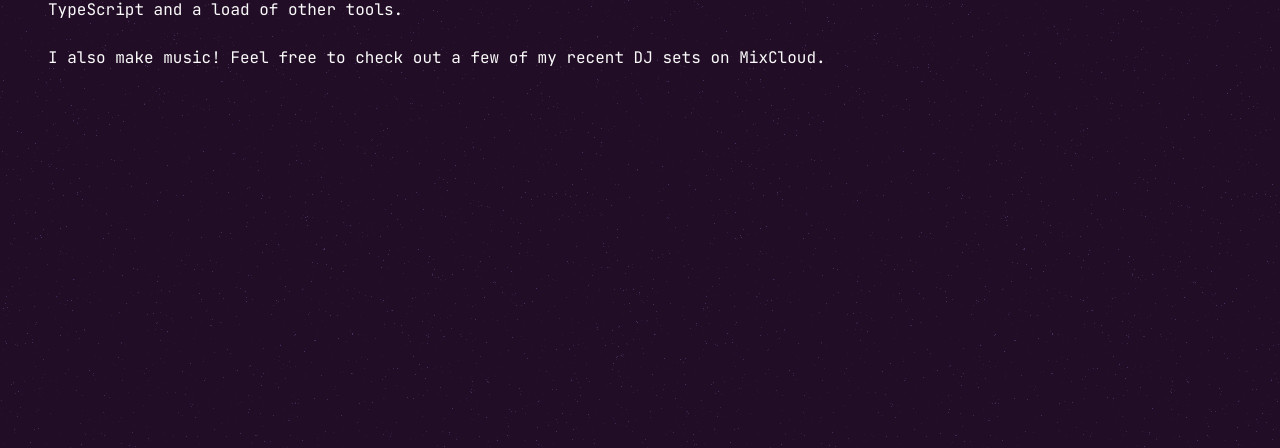
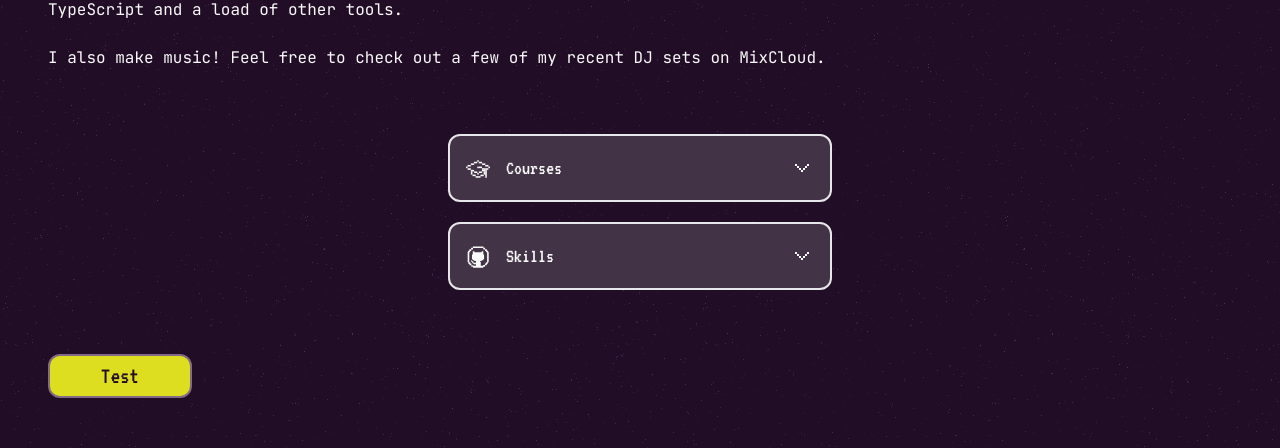
Before and after one commit to aidasbui/aidas-buivydas-resume-site, a React (Vite) app: page / in a window 1280 px wide. Shown: the part 178-626 px from the top of the page. Built offline with nearby package versions, Linux system fonts and the light colour scheme.

Commit message:
fix: adjust Button styles

```diff
--- a/src/components/Button/Button.tsx
+++ b/src/components/Button/Button.tsx
@@ -1,8 +1,8 @@
-import React from 'react';
+import React, { ReactNode } from 'react';
 import { Link } from 'react-router-dom';
 
 type TButtonProps = {
-  children: React.ReactNode;
+  children: ReactNode;
   type?: 'submit' | 'reset' | 'button' | undefined;
   to?: string;
   href?: string;
@@ -24,7 +24,7 @@ const Button = ({
   const innerLink = href?.includes('#');
 
   const buttonStyles =
-    'w-36 rounded-xl border-2 border-color-purple-700 bg-color-secondary p-2 font-vt323 text-2xl leading-none text-color-primary transition-colors duration-75 hover:border-color-purple-800 hover:bg-color-secondary/70 hover:text-color-purple-800 block';
+    'inline-block flex justify-center items-center w-36 rounded-xl border-2 border-color-purple-700 bg-color-secondary p-2 font-vt323 text-2xl leading-none text-color-primary transition-colors duration-75 hover:border-color-purple-500 block hover:brightness-[105%]';
 
   {
     if (outerLink) {
--- /dev/null
+++ b/src/components/ExpandableCardButton/ExpandableCardButton.tsx
@@ -0,0 +1,78 @@
+import { motion } from 'framer-motion';
+import React, { ReactNode, useState } from 'react';
+
+import { ReactComponent as ChevronDown_SVG } from '../../assets/icons/chevron-down.svg';
+import { ReactComponent as ChevronUp_SVG } from '../../assets/icons/chevron-up.svg';
+import { useLevitate as Levitate } from '../../hooks/useLevitate';
+
+type Props = {
+  children?: ReactNode[] | ReactNode;
+  title: string;
+  renderLeftIcon: () => JSX.Element;
+};
+
+const ExpandableCardButton = ({ title, renderLeftIcon }: Props) => {
+  const [isExpanded, setIsExpanded] = useState<boolean>(false);
+  const [isHovered, setIsHovered] = useState<boolean>(false);
+
+  const expandedButtonStyles = ' text-color-secondary';
+
+  const expandedCardStyles = '!bg-color-purple-600 border-color-secondary pb-4';
+
+  const expandCardHandler = () => {
+    setIsExpanded((prevState) => !prevState);
+  };
+
+  const levitateIconHandler = () => {
+    setIsHovered((prevState) => !prevState);
+  };
+
+  return (
+    <motion.div
+      className={`${
+        isExpanded && expandedCardStyles
+      } h-full w-full max-w-sm transform-gpu rounded-xl border-2 bg-color-purple-800 px-4 transition-colors duration-75 hover:bg-color-purple-600 active:bg-color-purple-500
+  `}
+      whileHover={{ scale: isExpanded ? 1 : 1.03 }}
+      whileTap={{
+        scale: 0.97,
+      }}
+    >
+      <motion.button
+        aria-label={isExpanded ? `Expand ${title} card` : `Collapse ${title} card`}
+        aria-controls="expandable card"
+        aria-expanded={isExpanded ? 'true' : 'false'}
+        className={`h-16 w-full items-center justify-between rounded-xl border-2 border-none text-center    ${
+          isExpanded && expandedButtonStyles
+        }`}
+        onClick={expandCardHandler}
+        onMouseOver={levitateIconHandler}
+        onMouseOut={levitateIconHandler}
+      >
+        <div className="leading-0 flex items-center justify-between">
+          <div className="flex justify-start gap-4">
+            <>{isHovered ? <Levitate>{renderLeftIcon()}</Levitate> : renderLeftIcon()}</>
+            <h3 className="p-0 text-xl">{title}</h3>
+          </div>
+          {isExpanded ? (
+            <ChevronUp_SVG className="w-6" />
+          ) : (
+            <ChevronDown_SVG className="w-6" />
+          )}
+        </div>
+      </motion.button>
+      {isExpanded && (
+        <p>
+          Lorem ipsum dolor, sit amet consectetur adipisicing elit. Id delectus eius dolor
+          unde. Tempora natus, consequatur consequuntur debitis doloribus soluta. Fugit
+          inventore eveniet molestiae ipsum earum quas alias ab accusantium. Lorem ipsum
+          dolor sit amet consectetur adipisicing elit. Ducimus, quod! Suscipit sequi est
+          dolorem obcaecati quibusdam in cupiditate ullam hic explicabo voluptates, autem
+          velit facilis architecto eaque distinctio, ipsum non.
+        </p>
+      )}
+    </motion.div>
+  );
+};
+
+export default ExpandableCardButton;
--- /dev/null
+++ b/src/components/ExpandableCardButton/index.tsx
@@ -0,0 +1 @@
+export { default } from './ExpandableCardButton';
--- a/src/pages/Home/Home.tsx
+++ b/src/pages/Home/Home.tsx
@@ -1,5 +1,9 @@
 import React from 'react';
 
+import { ReactComponent as AcademicCap_SVG } from '../../assets/icons/academic-cap.svg';
+import { ReactComponent as CheckmarkCirle_SVG } from '../../assets/icons/github.svg';
+import Button from '../../components/Button';
+import ExpandableCardButton from '../../components/ExpandableCardButton';
 import { useLevitate as Levitate } from '../../hooks/useLevitate';
 import { TTextContent } from '../../types/text-content';
 
@@ -20,6 +24,25 @@ const Home = () => {
         </h2>
         <p className="whitespace-pre-line">{heroParagraph}</p>
       </section>
+      <section className="flex flex-col items-center justify-evenly gap-5 py-16">
+        <ExpandableCardButton
+          title="Courses"
+          renderLeftIcon={() => (
+            <AcademicCap_SVG className="relative top-[0.2rem] h-6 w-6" />
+          )}
+        ></ExpandableCardButton>
+        <ExpandableCardButton
+          title="Skills"
+          renderLeftIcon={() => (
+            <CheckmarkCirle_SVG className="relative top-[0.2rem] h-6 w-6" />
+          )}
+        ></ExpandableCardButton>
+        {/* <ExpandableCardButton title="Internships" />
+        <ExpandableCardButton title="Hobbies" />
+        <ExpandableCardButton title="About This Page" /> */}
+      </section>
+
+      <Button to="/sraawfaw">Test</Button>
     </div>
   );
 };
```
